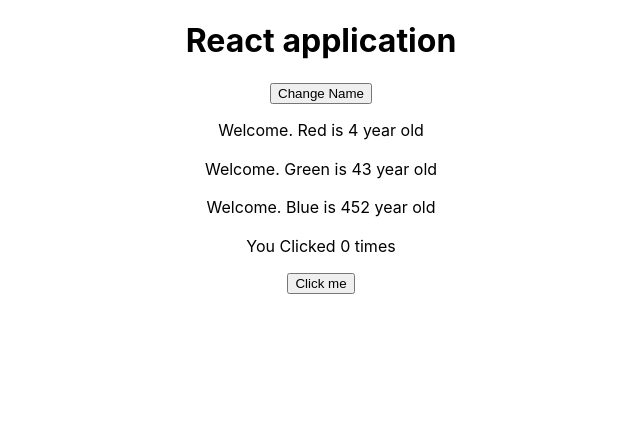
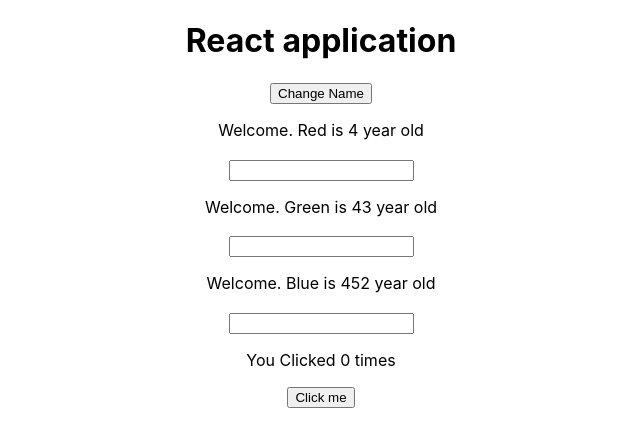
Before and after one commit to WoSea/BKDemo, a React (Create React App) app in the folder FrontEndDemo/ReactJS/react-tutorials/: page / in a window 1280 px wide. Shown: the top 446 px of the page, without its empty margins (319-959 px from the left). Built offline with nearby package versions, Linux system fonts and the light colour scheme.

Commit message:
TwoWayBinding

```diff
--- a/FrontEndDemo/ReactJS/react-tutorials/src/App.js
+++ b/FrontEndDemo/ReactJS/react-tutorials/src/App.js
@@ -18,16 +18,29 @@
       {name:"White", age:52},
 
     ]);
-  }
+  };
+
+  const switchNameHandler =(event)=>{
+    setPersons([
+      {name:event.target.value, age:14},
+      {name:event.target.value, age:33},
+      {name:event.target.value, age:52},
+    ]);
+  };
   return (
       <>
 
         <div className="App">
             <h1>React application</h1>
             <button onClick={(e) => changeNameHandler()}>Change Name</button>
-            <Person click={changeNameHandler} name={persons[0].name} age={persons[0].age}></Person>
-            <Person click={changeNameHandler} name={persons[1].name} age={persons[1].age}></Person>
-            <Person click={changeNameHandler} name={persons[2].name} age={persons[2].age}></Person>
+            <Person click={()=>changeNameHandler()}  changed={switchNameHandler}
+             name={persons[0].name} age={persons[0].age}></Person>
+
+            <Person click={changeNameHandler}   changed={switchNameHandler}
+              name={persons[1].name} age={persons[1].age}></Person>
+
+            <Person click={changeNameHandler}  changed={switchNameHandler}
+            name={persons[2].name} age={persons[2].age}></Person>
             <Example></Example>
         </div>
     </>
--- a/FrontEndDemo/ReactJS/react-tutorials/src/components/Person.js
+++ b/FrontEndDemo/ReactJS/react-tutorials/src/components/Person.js
@@ -5,6 +5,7 @@
     <div>
     <p onClick={props.click}>Welcome. {props.name} is {props.age} year old</p>
     <h3>{props.children}</h3>
+    <input type="text" onChange={props.changed}></input>
     </div>
     );
 
```
